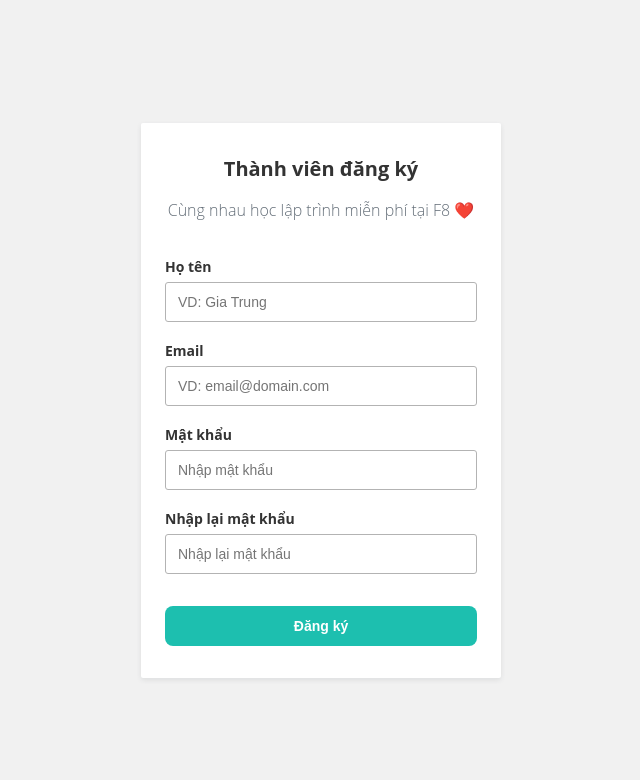
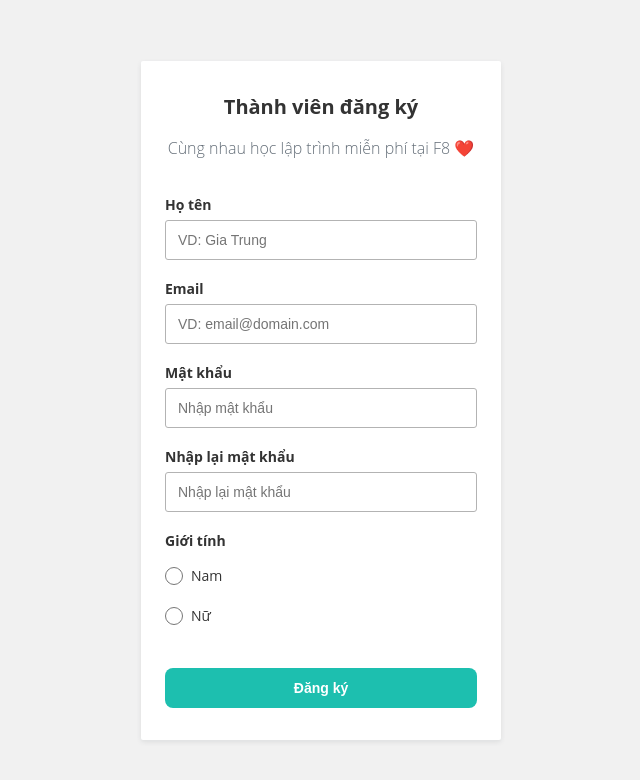
Before and after one commit to giatrung2012/form-validation, a plain HTML site: page index.html in a window 1280 px wide. Shown: the whole page, without its empty margins (319-959 px from the left). Drawn offline with Linux system fonts and the light colour scheme.

Commit message:
Add gender

```diff
--- a/assets/css/style.css
+++ b/assets/css/style.css
@@ -104,3 +104,21 @@ html {
 .spacer {
   margin-top: 36px;
 }
+
+.input-menu {
+  display: flex;
+  /* width: 50%; */
+  flex-direction: column;
+}
+
+.input-item {
+  display: flex;
+  align-items: center;
+  font-size: 1.4rem;
+}
+
+.form-control.radio {
+  width: 1.8rem;
+  margin-right: 8px;
+  cursor: pointer;
+}
--- a/index.html
+++ b/index.html
@@ -65,6 +65,29 @@
           <span class="form-msg"></span>
         </div>
 
+        <div class="form-group">
+          <label for="gender" class="form-label">Giới tính</label>
+          <div class="input-menu">
+            <div class="input-item">
+              <input
+                type="radio"
+                name="gender"
+                value="male"
+                class="form-control radio"
+              />Nam
+            </div>
+            <div class="input-item">
+              <input
+                type="radio"
+                name="gender"
+                value="female"
+                class="form-control radio"
+              />Nữ
+            </div>
+          </div>
+          <span class="form-msg"></span>
+        </div>
+
         <button class="form-submit">Đăng ký</button>
       </form>
     </div>
@@ -73,6 +96,7 @@
     <script>
       Validator({
         form: '#form-1',
+        formGroupSelector: '.form-group',
         errorSelector: '.form-msg',
         rules: [
           Validator.isRequired('#fullname'),
@@ -80,13 +104,19 @@
           Validator.isEmail('#email'),
           Validator.minLength('#password', 6),
           Validator.isRequired('#password_confirmation'),
+          Validator.isRequired(
+            'input[name="gender"]',
+            'Vui lòng chọn 1 trong các ô trên'
+          ),
           Validator.isConfirmed(
             '#password_confirmation',
             () => document.querySelector('#form-1 #password').value,
             'Mật khẩu không khớp'
           ),
         ],
-        onsubmit: (data) => {},
+        onsubmit: (data) => {
+          // Call API
+        },
       });
     </script>
   </body>
```
